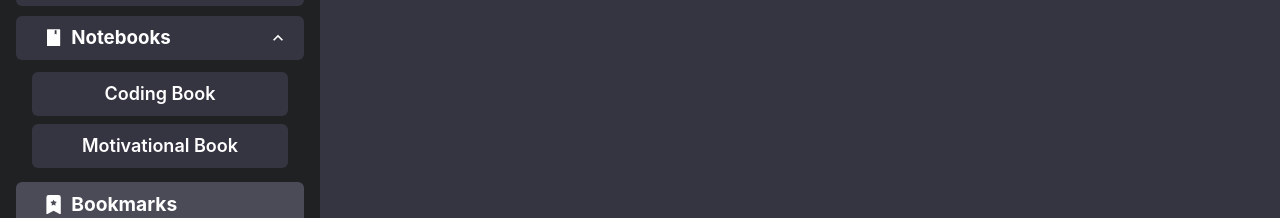
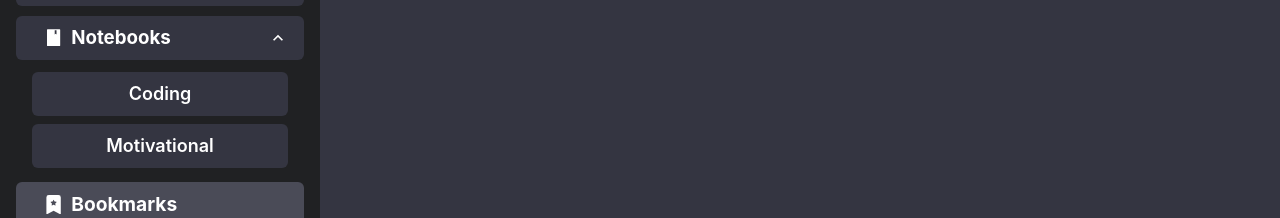
Before and after one commit to BulletOnli/kwaderno, a Next.js app: page /bookmarks in a window 1280 px wide. Shown: the part 223-441 px from the top of the page. Built offline with nearby package versions, Linux system fonts and the light colour scheme.

Commit message:
fix new date

```diff
--- a/app/bookmarks/page.jsx
+++ b/app/bookmarks/page.jsx
@@ -42,16 +42,13 @@ const BookmarksPage = () => {
                                         {bookmark.noteTitle}
                                     </h2>
                                     <small className="ml-5 text-gray-200">
-                                        From: {bookmark.category}
+                                        From: {bookmark.category} Notebook
                                     </small>
                                 </Link>
                             </span>
                             <FaTrash
                                 className="text-lg cursor-pointer"
-                                onClick={() => {
-                                    removeBookmark(bookmark);
-                                    console.log(bookmark);
-                                }}
+                                onClick={() => removeBookmark(bookmark)}
                             />
                         </div>
                     ))
--- a/store/note/noteStore.js
+++ b/store/note/noteStore.js
@@ -7,13 +7,13 @@ const noteStore = (set, get) => ({
             noteTitle: "Sample note",
             noteBody: "qweqweq",
             noteId: "Coding Book",
-            category: "Coding Book",
+            category: "Coding",
         },
         {
             noteTitle: "Sample note 2",
             noteBody: "qeqweq123123",
             noteId: "Coding Book 2",
-            category: "Coding Book",
+            category: "Coding",
         },
     ],
     createNote: (title, category) => {
@@ -68,7 +68,12 @@ const noteStore = (set, get) => ({
             .slice(0, 5)
             .join()
             .replace(/,/g, "");
-        const amPm = new Date().toLocaleTimeString().split("").slice(0, 5);
+        const amPm = new Date()
+            .toLocaleTimeString()
+            .split("")
+            .slice(9, 11)
+            .join()
+            .replace(/,/g, "");
 
         return `${currentTime} ${amPm} | ${currentDate}`;
     },
--- a/store/notebook/notebookStore.js
+++ b/store/notebook/notebookStore.js
@@ -4,14 +4,14 @@ import { create } from "zustand";
 const notebookStore = (set, get) => ({
     notebookList: [
         {
-            notebookTitle: "Coding Book",
+            notebookTitle: "Coding",
             notebookDescription: "coding book desc",
-            notebookId: "Sample book 1 ID",
+            notebookId: "Coding",
         },
         {
-            notebookTitle: "Motivational Book",
+            notebookTitle: "Motivational",
             notebookDescription: "Motivational book sfsdlkfjljlwerjkl",
-            notebookId: "Sample book 2 ID",
+            notebookId: "Motivational",
         },
     ],
     createNotebook: (title, description) => {
```
